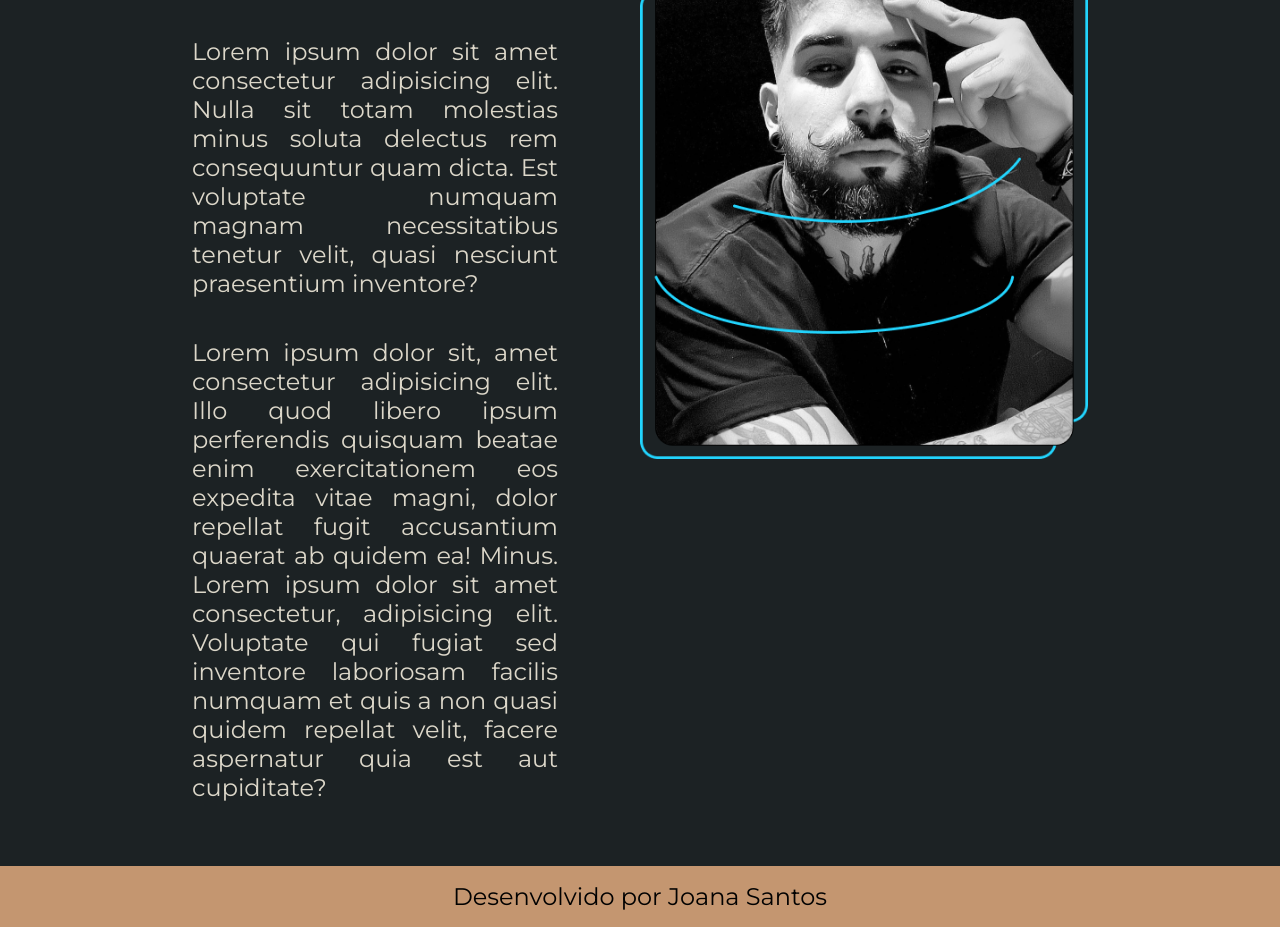
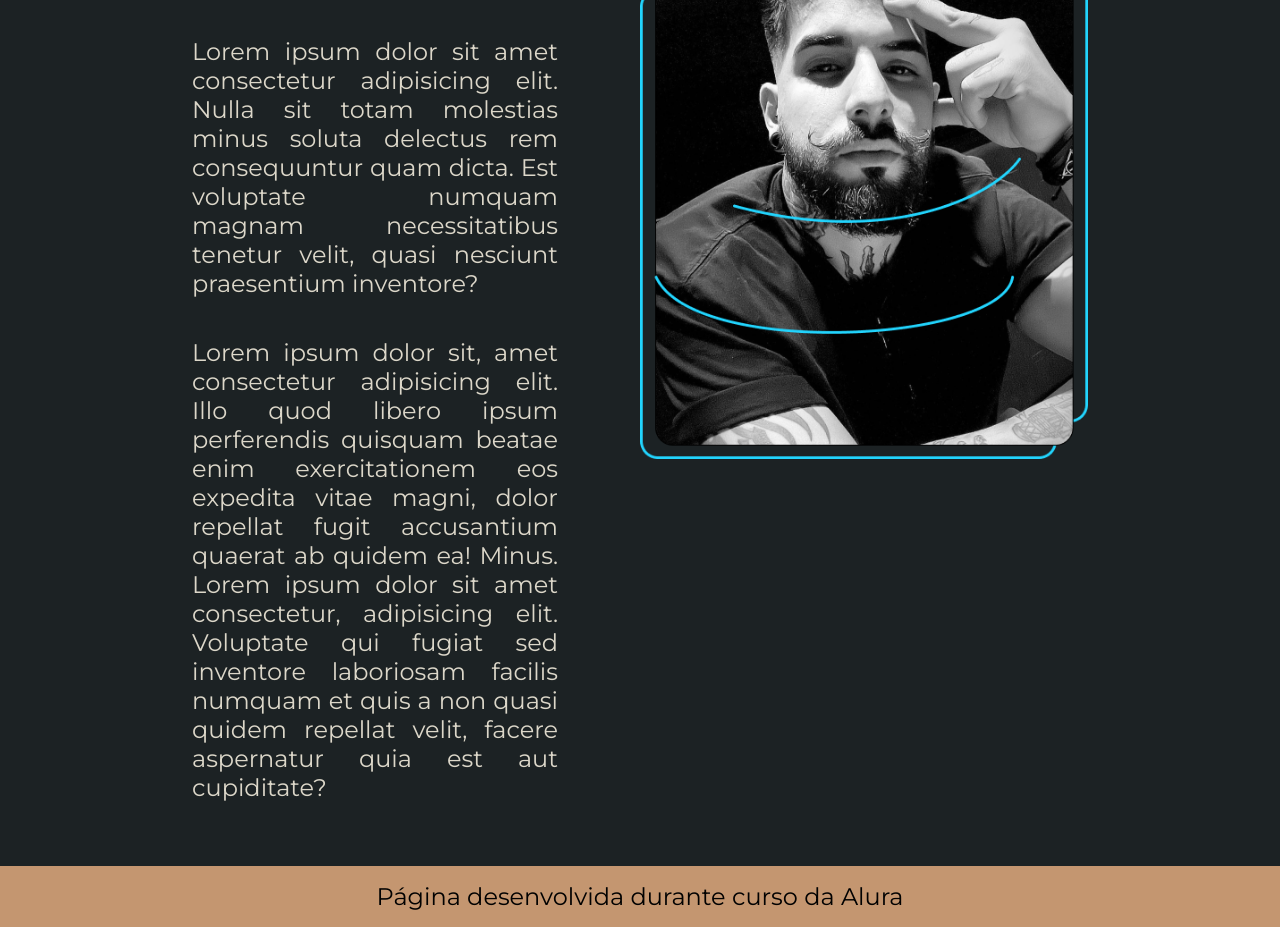
Before and after one commit to vitorlfreitas/projeto-alura-portfolio, a plain HTML site: page about.html in a window 1280 px wide. Shown: the part 167-1094 px from the top of the page. Drawn offline with nearby package versions, Linux system fonts and the light colour scheme.

Commit message:
updates
changed the footer text

```diff
--- a/about.html
+++ b/about.html
@@ -26,7 +26,7 @@
 
     </main>
     <footer class="rodape">
-        <p>Desenvolvido por Joana Santos</p>
+        <p>Página desenvolvida durante curso da Alura</p>
     </footer>
 </body>
 </html>
```
Also changed, not shown: curriculo.html (+1 -1 lines), index.html (+1 -1 lines).
